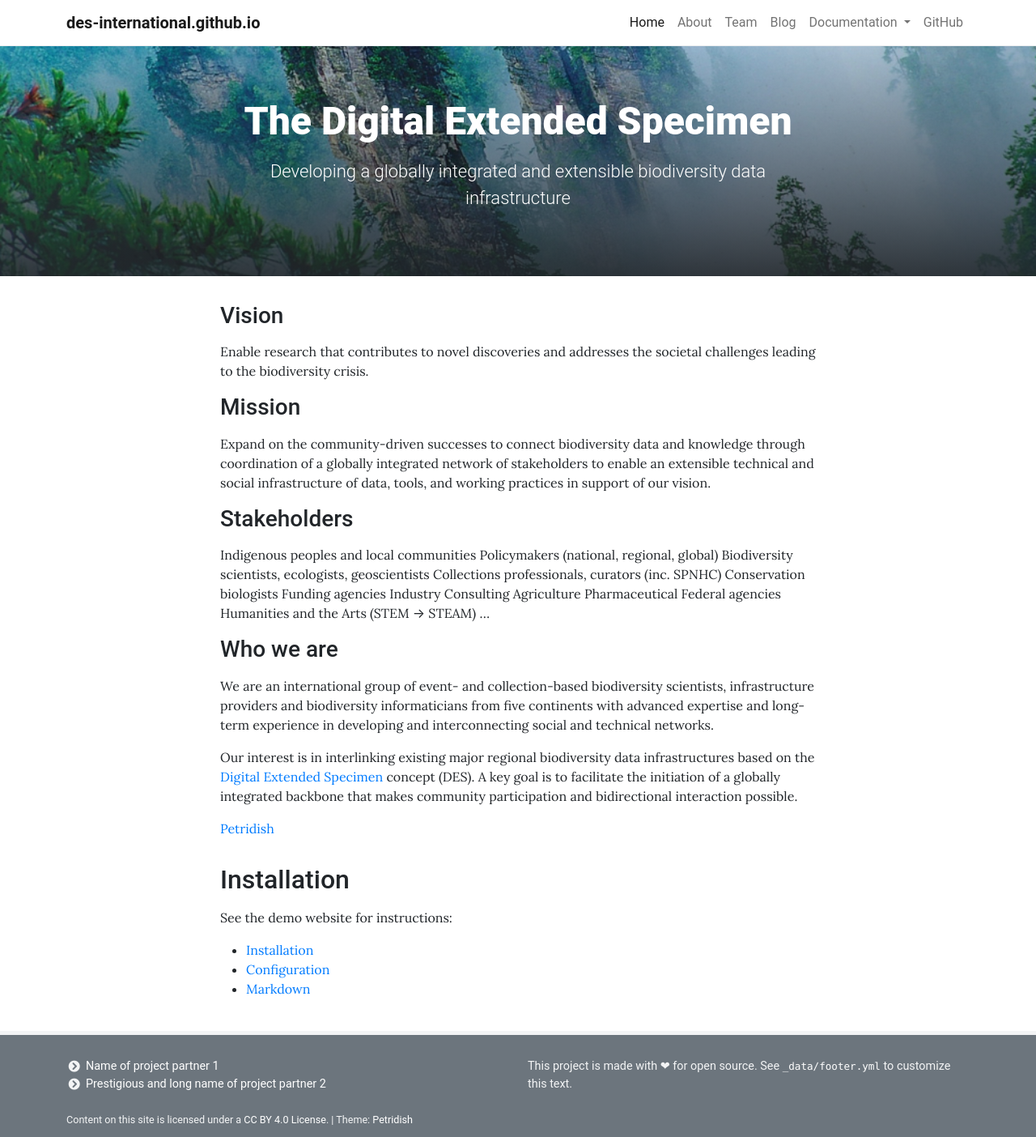
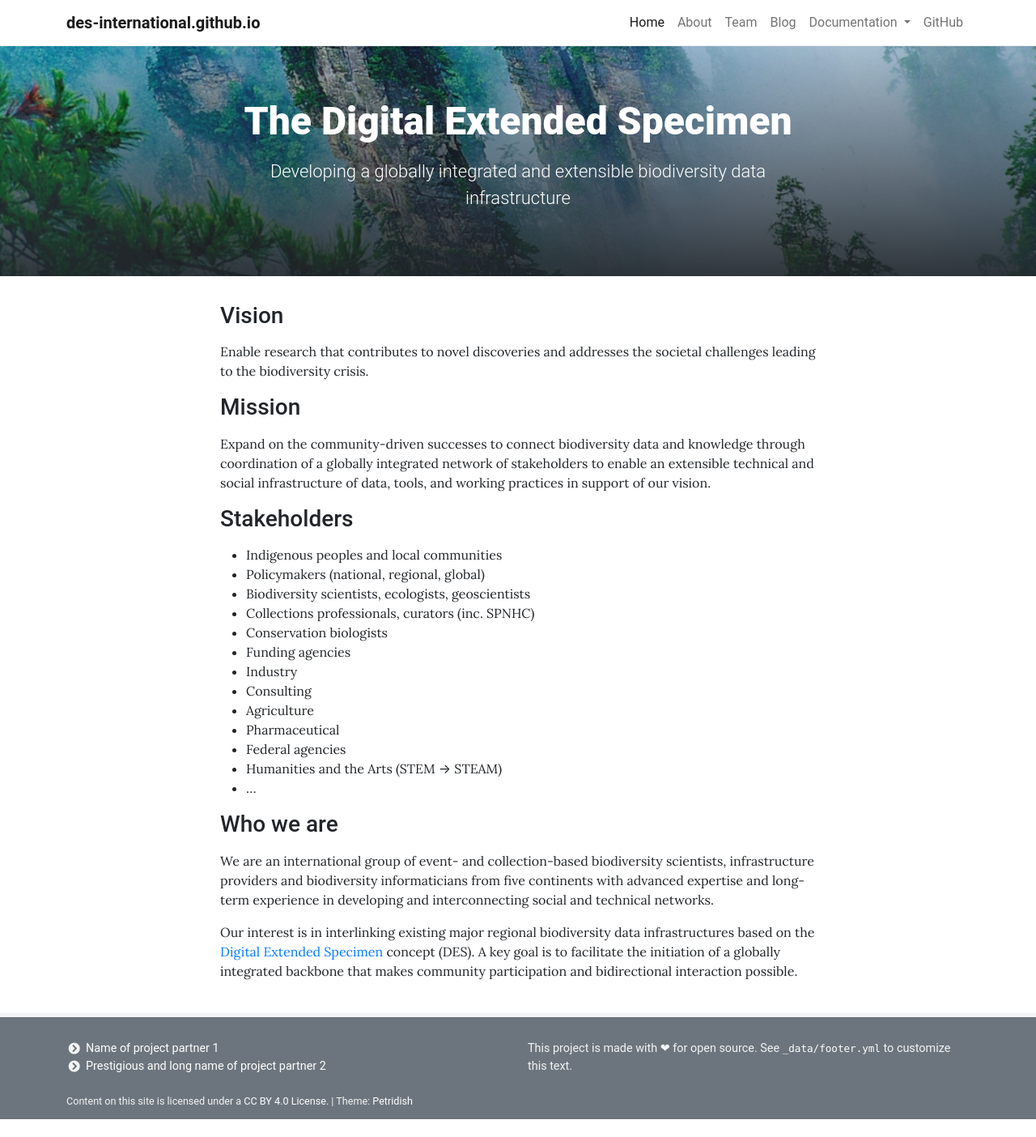
Before and after one commit to DES-international/des-international.github.io, a Jekyll site: the page built from pages/home.md, in a window 1280 px wide. Shown: the whole page at 81% size. Built offline with Jekyll 4.4.1, drawn with Linux system fonts in a browser that asks for light colours; after the commit the page ends 1382 px from its top, so only the background shows below that.

Commit message:
Update home.md

```diff
--- a/pages/home.md
+++ b/pages/home.md
@@ -16,19 +16,19 @@ Expand on the community-driven successes to connect biodiversity data and knowle
 
 ### Stakeholders
 
-Indigenous peoples and local communities
-Policymakers (national, regional, global)
-Biodiversity scientists, ecologists, geoscientists
-Collections professionals, curators (inc. SPNHC)
-Conservation biologists
-Funding agencies
-Industry
-Consulting
-Agriculture
-Pharmaceutical
-Federal agencies
-Humanities and the Arts (STEM → STEAM)
-…
+* Indigenous peoples and local communities
+* Policymakers (national, regional, global)
+* Biodiversity scientists, ecologists, geoscientists
+* Collections professionals, curators (inc. SPNHC)
+* Conservation biologists
+* Funding agencies
+* Industry
+* Consulting
+* Agriculture
+* Pharmaceutical
+* Federal agencies
+* Humanities and the Arts (STEM → STEAM)
+* …
 
 
 ### Who we are
@@ -36,20 +36,3 @@ Humanities and the Arts (STEM → STEAM)
 We are an international group of event- and collection-based biodiversity scientists, infrastructure providers and biodiversity informaticians from five continents with advanced expertise and long-term experience in developing and interconnecting social and technical networks.
 
 Our interest is in interlinking existing major regional biodiversity data infrastructures based on the [Digital Extended Specimen](https://doi.org/10.1093/biosci/biac060) concept (DES). A key goal is to facilitate the initiation of a globally integrated backbone that makes community participation and bidirectional interaction possible.
-
-
-
-
-
-
-
-
-[Petridish](https://github.com/peterdesmet/petridish)
-
-## Installation
-
-See the demo website for instructions:
-
-- [Installation]({{ '/docs/installation/' | relative_url }})
-- [Configuration]({{ '/docs/configuration/' | relative_url }})
-- [Markdown]({{ '/docs/markdown/' | relative_url }})
```
